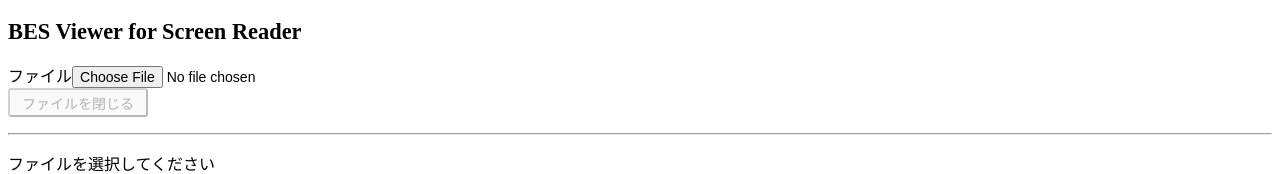
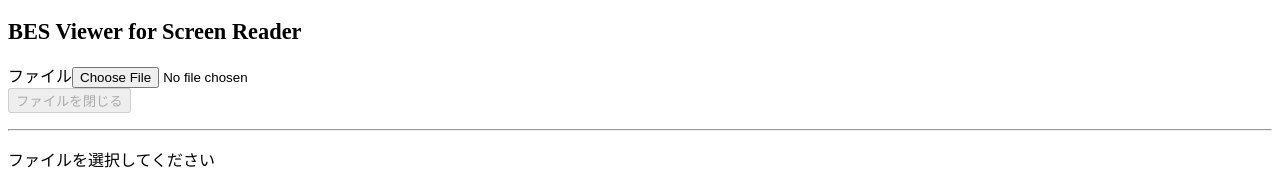
Before and after one commit to BunYoshi/bes2kana-for-reader, a Vue app: page / in a window 1280 px wide. Shown: the top 174 px of the page. Built offline with nearby package versions, Linux system fonts and the light colour scheme; what @oruga-ui/oruga-next would draw is missing.

Commit message:
ヘッダー調整

```diff
--- a/src/App.vue
+++ b/src/App.vue
@@ -18,11 +18,10 @@
                 @change="onFileChange"
                 ref="fileInput"
                 aria-label="ファイルを選択"
-                class="custom-file-input"
               />
             </div>
             <div class="navbar-item">
-              <button class="button is-small is-light custom-action-button" id="closeFile" :disabled="isFileClosed" @click="onFileClose">{{ t('closeFile') }}</button>
+              <button class="button is-small is-light" id="closeFile" :disabled="isFileClosed" @click="onFileClose">{{ t('closeFile') }}</button>
             </div>
           </div>
           <div class="navbar-end">
@@ -595,17 +594,6 @@ onMounted(() => {
 .app-title {
   font-size: 1.4rem !important;
 }
-.custom-file-input {
-  font-size: 0.875rem;
-}
-.custom-action-button {
-  font-size: 0.875rem;
-  padding-top: 0.15rem;
-  padding-bottom: 0.15rem;
-  padding-left: 0.75rem;
-  padding-right: 0.75rem;
-  border-radius: 3px;
-}
 .footer a {
   text-decoration: underline;
 }
```
